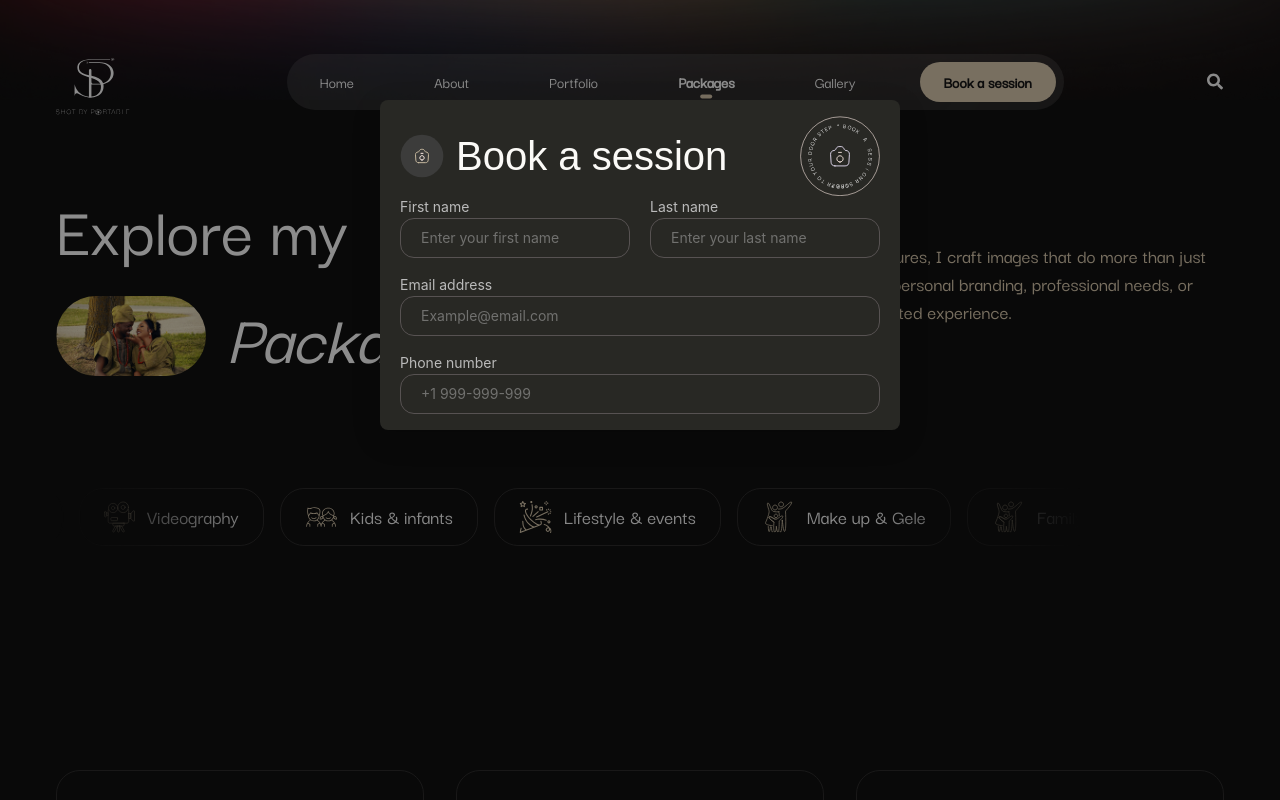
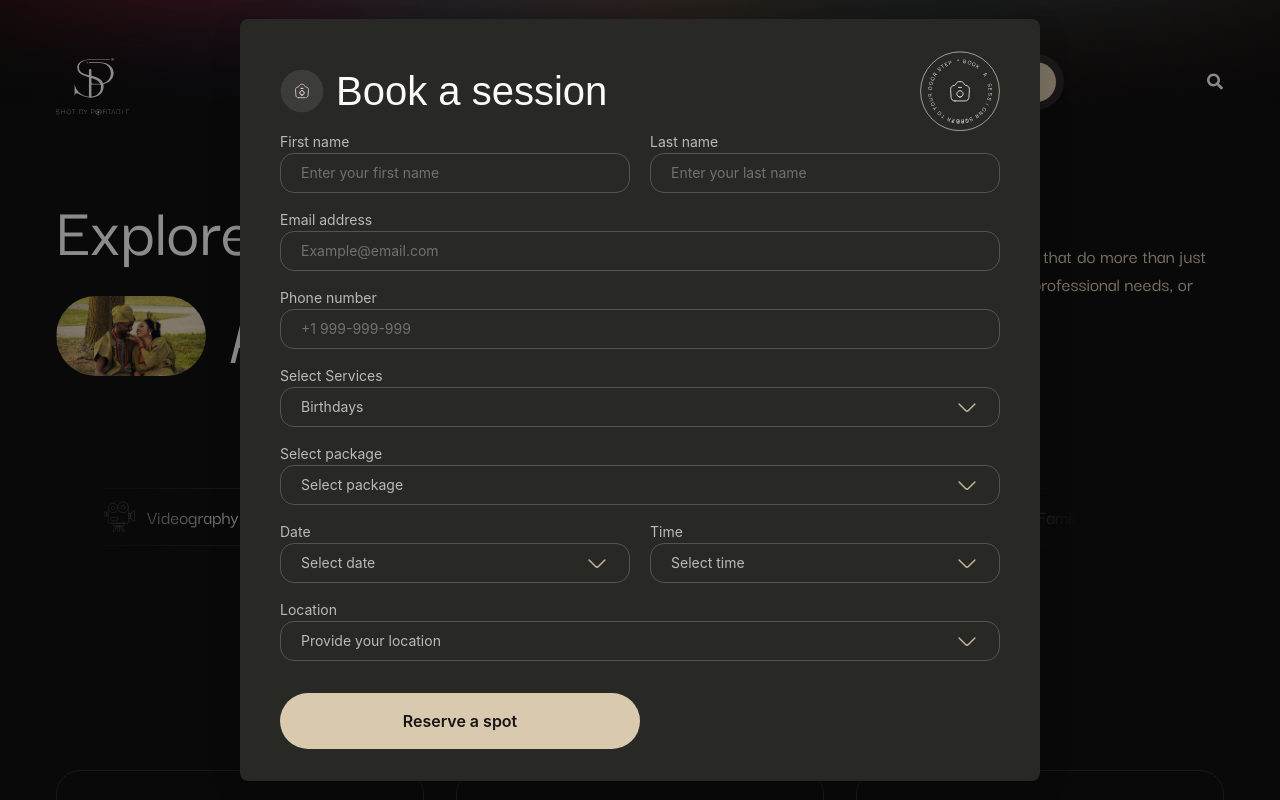
Before and after one commit to oluwaferanmi12/photography, a Next.js app: page /pricing in a window 1280 px wide. Both pictures are taken after a click on the item "Birthdays". Shown: the top 800 px of the page. Built offline with nearby package versions, Linux system fonts and the light colour scheme; a web font is replaced by a local one; what @ant-design/nextjs-registry would draw is missing.

Commit message:
update on session form modal

```diff
--- a/src/app/(user)/pricing/page.tsx
+++ b/src/app/(user)/pricing/page.tsx
@@ -17,27 +17,43 @@ import makeup_icon from "@/assets/svgs/makeup_icon.svg";
 import birthday_icon from "@/assets/svgs/birthday_icon.svg";
 import family_icon from "@/assets/svgs/makeup_icon.svg";
 import bas from "@/assets/svgs/BAS_modal_icon.svg";
+import select_arrow from "@/assets/svgs/select_arrow.svg";
 
 import { PlanCards } from "@/components/plans-card/PlanCards";
 import { Input } from "@/components/inputs/input";
+import Button from "@/components/button/button";
+import { SelectInput } from "@/components/inputs/selectInput";
 
 const Portfolio = () => {
   const scrollerRef = useRef<HTMLDivElement>(null);
   const [isModalOpen, setIsModalOpen] = useState(false);
   const [selectedService, setSelectedService] = useState("");
+  const [selectedPackage, setSelectedPackage] = useState("");
 
   const showModal = (service) => {
     setSelectedService(service);
     setIsModalOpen(true);
   };
 
-  const handleOk = () => {
+  const handleCancel = () => {
     setIsModalOpen(false);
   };
 
-  const handleCancel = () => {
-    setIsModalOpen(false);
-  };
+  const services = [
+    { label: "Weddings", value: "wedding" },
+    { label: "Birthdays", value: "birthday" },
+    { label: "Videography", value: "videography" },
+    { label: "Kids & infants", value: "kids" },
+    { label: "Lifestyle & events", value: "lifestyle" },
+    { label: "Make up & Gele", value: "makeup" },
+    { label: "Family", value: "family" },
+  ];
+
+  const packages = [
+    { label: "Basic", value: "Basic ($400 plus tax)" },
+    { label: "Premium", value: "Premium ($900 plus tax)" },
+    { label: "Pro+", value: "Pro+ ($1500 plus tax)" },
+  ];
 
   return (
     <div>
@@ -300,8 +316,10 @@ const Portfolio = () => {
         footer={null}
         className="sessionForm_modal"
         closeIcon={null}
+        width={800}
+        centered
       >
-        <div className="py-4 px-5 w-full">
+        <div className="py-8 px-10 w-full">
           <div className="flex justify-between items-center w-full">
             <div className="flex gap-3 place-items-center">
               <span>
@@ -342,6 +360,60 @@ const Portfolio = () => {
                   <label htmlFor="phone">Phone number</label>
                   <Input placeholder="+1 999-999-999" />
                 </div>
+                {/* Services */}
+                <div>
+                  <label htmlFor="phone">Select Services</label>
+                  <SelectInput
+                    selectValue={selectedService}
+                    setSelectedValue={setSelectedService}
+                    defaultOption="Select services"
+                    selectData={services}
+                  />
+                </div>
+                {/* Package */}
+                <div>
+                  <label htmlFor="phone">Select package</label>
+                  <SelectInput
+                    selectValue={selectedPackage}
+                    setSelectedValue={setSelectedPackage}
+                    defaultOption="Select package"
+                    selectData={packages}
+                  />
+                </div>
+                {/* DATE AND PREFERRED TIME */}
+                <div className="flex gap-5">
+                  <div className="w-1/2">
+                    <label htmlFor="phone">Date</label>
+                    <SelectInput
+                      selectValue={selectedPackage}
+                      setSelectedValue={setSelectedPackage}
+                      defaultOption="Select date"
+                      selectData={packages}
+                    />
+                  </div>
+                  <div className="w-1/2">
+                    <label htmlFor="phone">Time</label>
+                    <SelectInput
+                      selectValue={selectedPackage}
+                      setSelectedValue={setSelectedPackage}
+                      defaultOption="Select time"
+                      selectData={packages}
+                    />
+                  </div>
+                </div>
+                {/* Location */}
+                <div>
+                  <label htmlFor="phone">Location</label>
+                  <SelectInput selectValue={selectedPackage} setSelectedValue={setSelectedPackage} defaultOption="Provide your location" selectData={packages} />
+                </div>
+              </div>
+              <div className="mt-8 w-1/2">
+                <Button
+                  variant="filled"
+                  widthFull
+                  size="large"
+                  text="Reserve a spot"
+                />
               </div>
             </form>
           </div>
--- a/src/components/button/button.tsx
+++ b/src/components/button/button.tsx
@@ -8,6 +8,7 @@ interface ButtonTypes {
   children?: React.ReactNode;
   text?: string;
   link?: string;
+  widthFull?:boolean
 }
 
 const Button = ({
@@ -17,9 +18,10 @@ const Button = ({
   children,
   text,
   link,
+  widthFull
 }: ButtonTypes) => {
   const baseStyles =
-    "px-6 py-2 rounded-full cursor-pointer text-base flex justify-center items-center";
+    `px-6 py-2 ${widthFull ? "w-full" : "w-auto"} rounded-full cursor-pointer text-base flex justify-center items-center`;
 
   const sizeStyles = {
     small: "px-6 py-2",
--- a/src/components/inputs/selectInput.tsx
+++ b/src/components/inputs/selectInput.tsx
@@ -0,0 +1,43 @@
+import Image from "next/image";
+import React from "react";
+import select_arrow from "@/assets/svgs/select_arrow.svg";
+
+type SelectDataType = {
+  value: string;
+  label: string;
+};
+
+interface SelectInputProps {
+  selectValue: string;
+  setSelectedValue: (val: string) => void;
+  defaultOption: string;
+  selectData: SelectDataType[];
+}
+
+export const SelectInput = ({
+  selectValue,
+  setSelectedValue,
+  defaultOption,
+  selectData,
+}: SelectInputProps) => {
+  return (
+    <div className="border-[#575252] placeholder:text-[#BABABA] border px-5 py-2 rounded-xl flex items-center relative">
+      <select
+        value={selectValue}
+        onChange={(e) => setSelectedValue(e.target.value)}
+        className="appearance-none bg-transparent outline-none w-full text-[#BABABA]"
+      >
+        <option value="">{defaultOption}</option>
+        {selectData.map((service) => (
+          <option key={service?.value} value={service?.value}>
+            {service?.label}
+          </option>
+        ))}
+      </select>
+
+      <span className="absolute right-5 pointer-events-none">
+        <Image src={select_arrow} className="cursor-pointer" alt="arrow_icon" />
+      </span>
+    </div>
+  );
+};
```
Also changed, not shown: src/assets/svgs/select_arrow.svg (added).
